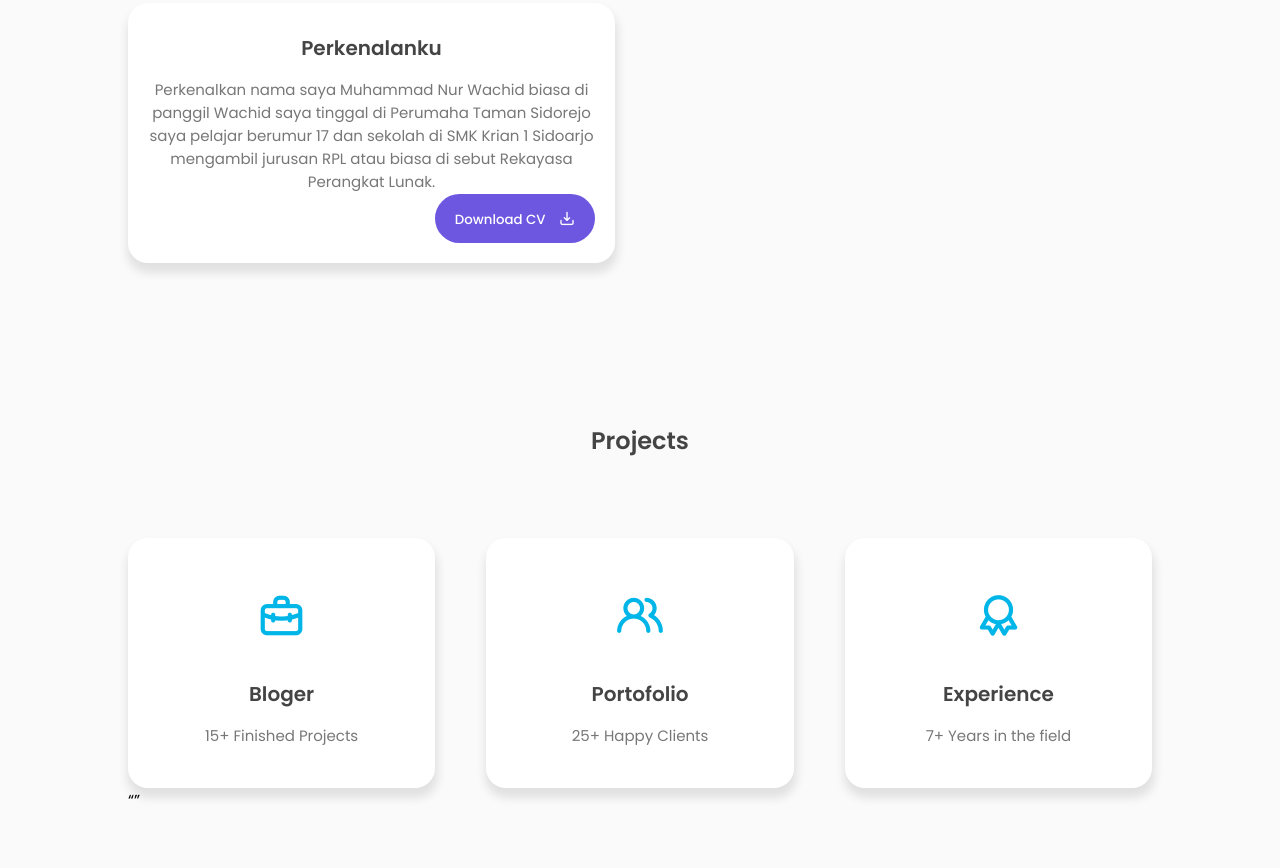
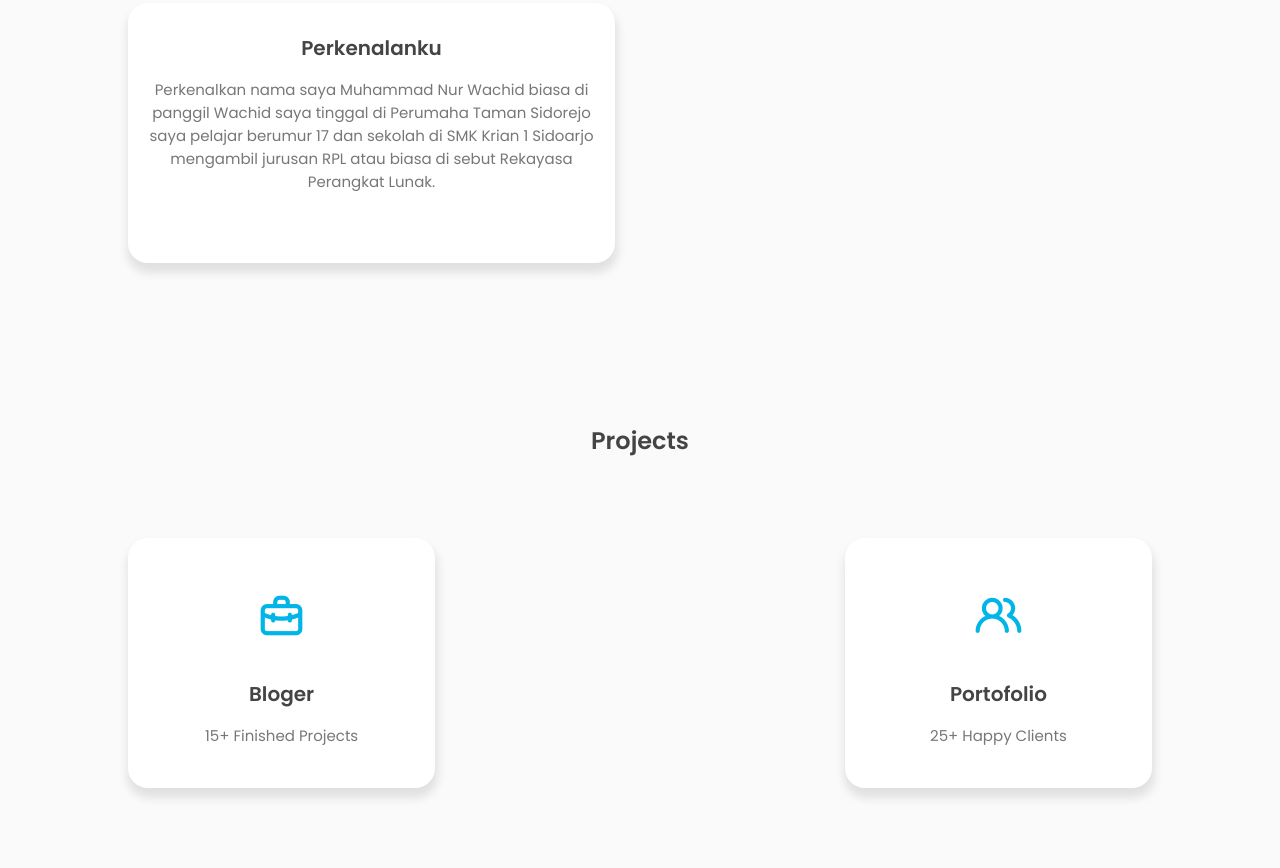
Before and after one commit to nurwachid30/res, a plain HTML site: page index.html in a window 1280 px wide. Shown: the part 992-1860 px from the top of the page. Drawn offline with nearby package versions, Linux system fonts and the light colour scheme.

Commit message:
Update index.html

```diff
--- a/index.html
+++ b/index.html
@@ -112,7 +112,6 @@
                     <p>Perkenalkan nama saya Muhammad Nur Wachid biasa di panggil Wachid saya tinggal di Perumaha Taman Sidorejo saya pelajar berumur 17 dan sekolah di SMK Krian 1 Sidoarjo mengambil jurusan RPL atau biasa di sebut Rekayasa Perangkat Lunak.
                     </p>
                     <div class="about-btn">
-                        <button class="btn">Download CV <i class="uil uil-import"></i></button>
                     </div>
                 </div>
             </div>
@@ -145,12 +144,7 @@
                 <h3>Portofolio</h3>
                 <label>25+ Happy Clients</label>
             </div>
-            <div class="project-box">
-                <i class="uil uil-award"></i>
-                <h3>Experience</h3>
-                <label>7+ Years in the field</label>
-            </div>
-          </div>  <q></q>
+
        </section>
 
        <!-- -------------- CONTACT BOX ---------------- -->
```
